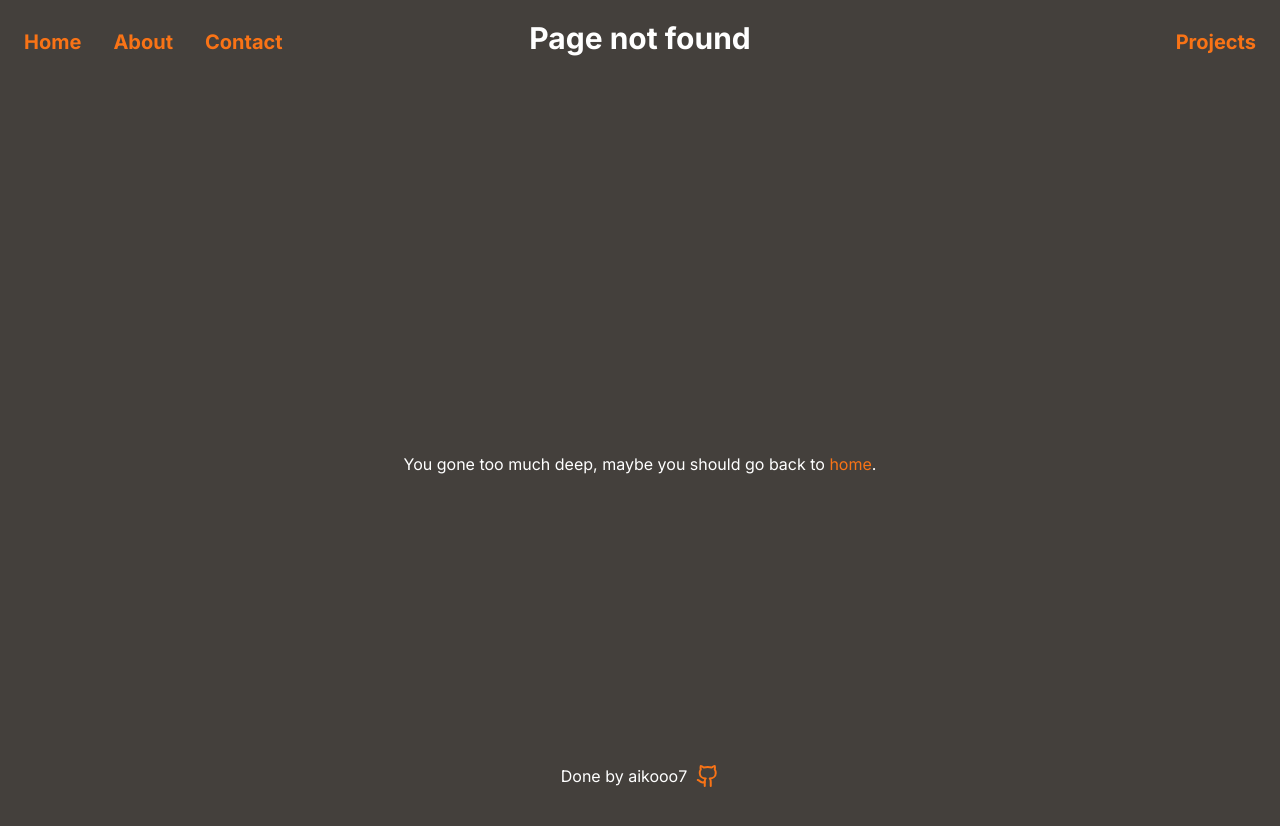
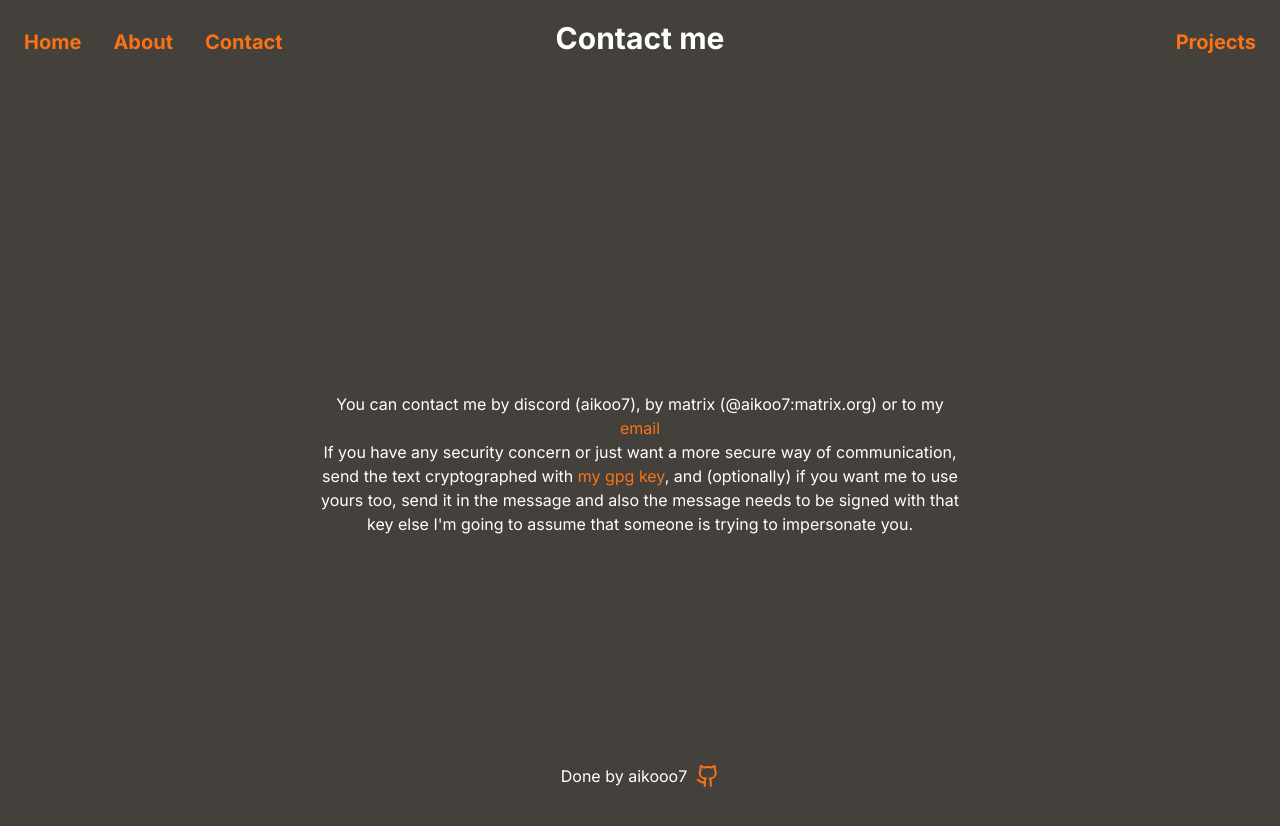
Before and after one commit to aikooo7/portfolio, a Next.js app: page /contact in a window 1280 px wide. Before the commit this address had no page. Shown: the top 826 px of the page. Built offline with nearby package versions, Linux system fonts and the light colour scheme.

Commit message:
feat: add contact page

```diff
--- /dev/null
+++ b/src/app/contact/page.tsx
@@ -0,0 +1,19 @@
+import CenteredTitle from "../components/CenteredTitle";
+
+export default function Contact() {
+  return (
+    <main>
+      <CenteredTitle>Contact me</CenteredTitle>
+
+      <div className="w-screen h-screen flex items-center items-center justify-center">
+        <div className="mx-auto w-1/2 text-center">
+          <p>
+            You can contact me by discord (aikoo7), by matrix (@aikoo7:matrix.org) or to my <a href="mailto:prozinhopro1973@gmail.com">email</a>
+            <br></br>
+            If you have any security concern or just want a more secure way of communication, send the text cryptographed with <a target="_blank" href="https://keys.openpgp.org/search?q=B0D72955235F6AB5ACFA16198C7FF5BB1ADEF191">my gpg key</a>, and (optionally) if you want me to use yours too, send it in the message and also the message needs to be signed with that key else I'm going to assume that someone is trying to impersonate you.
+          </p>
+        </div>
+      </div>
+    </main>
+  );
+}
```
